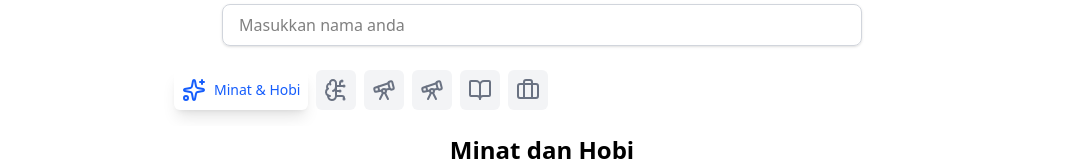
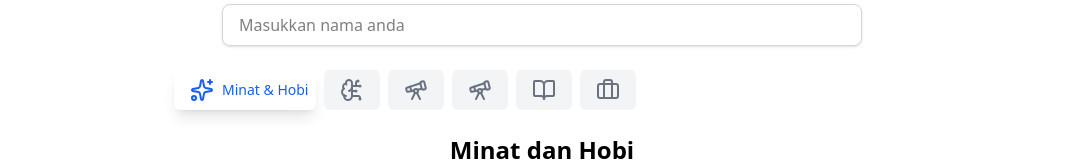
Before and after one commit to adam-gbyte/kknkabandungan, a React (Vite) app: page /pemantapan-karir in a window 1280 px wide. Shown: the part 184-345 px from the top of the page, without its empty margins (98-1181 px from the left). Built offline with nearby package versions, Linux system fonts and the light colour scheme; no server answers.

Commit message:
Enhance Tabs component button styling with improved padding and hover text color

```diff
--- a/src/components/Tabs.jsx
+++ b/src/components/Tabs.jsx
@@ -20,7 +20,7 @@ export default function Tabs({ tabs = [] }) {
             <button
               key={index}
               onClick={() => setActiveIndex(index)}
-              className={`group flex items-center p-2 text-sm cursor-pointer font-medium rounded-md transition-all duration-200
+              className={`group flex items-center p-2 pl-4 gap-2 text-sm cursor-pointer font-medium rounded-md transition-all duration-200
                 ${
                   activeIndex === index
                     ? "bg-white gap-2 shadow-lg text-blue-600"
@@ -33,7 +33,7 @@ export default function Tabs({ tabs = [] }) {
               <span
                 className={`
                   transition-all duration-300 ease-in-out origin-left
-                  group-hover:max-w-[200px] group-hover:opacity-100
+                  group-hover:max-w-[200px] group-hover:opacity-100 group-hover:text-gray-500
                   ${activeIndex === index ? "max-w-[200px] opacity-100" : "max-w-0 opacity-0 overflow-hidden"}
                 `}
               >
```
